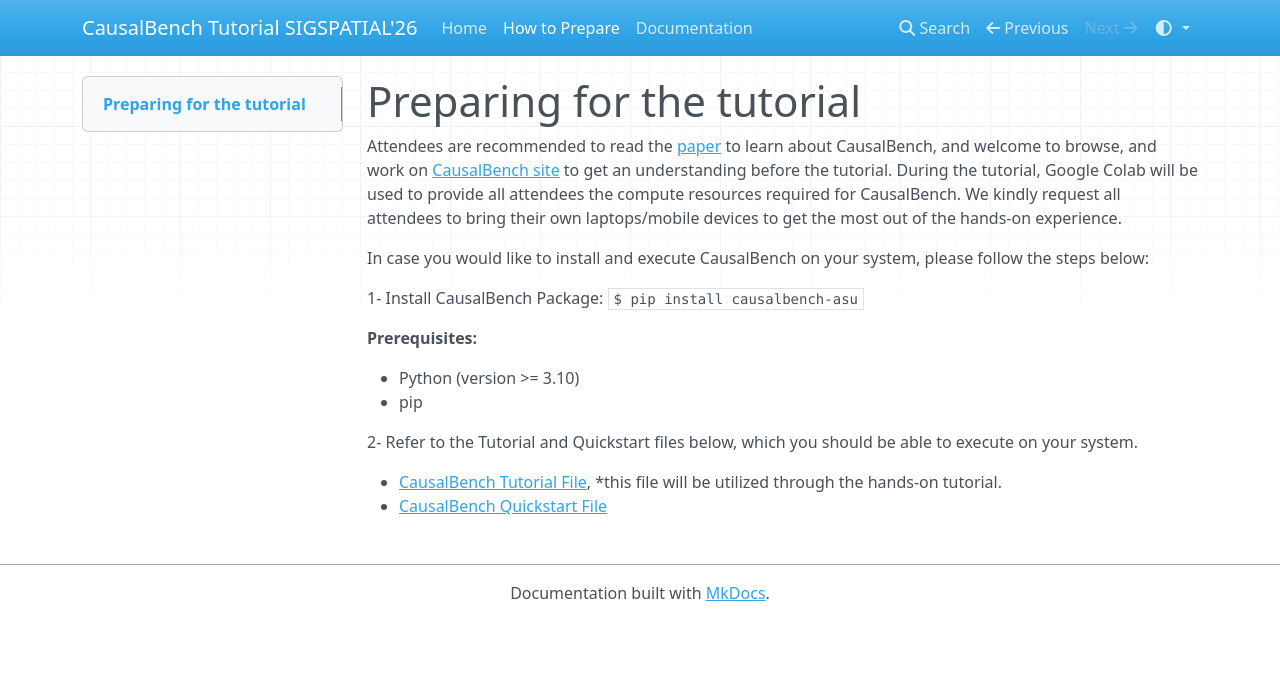
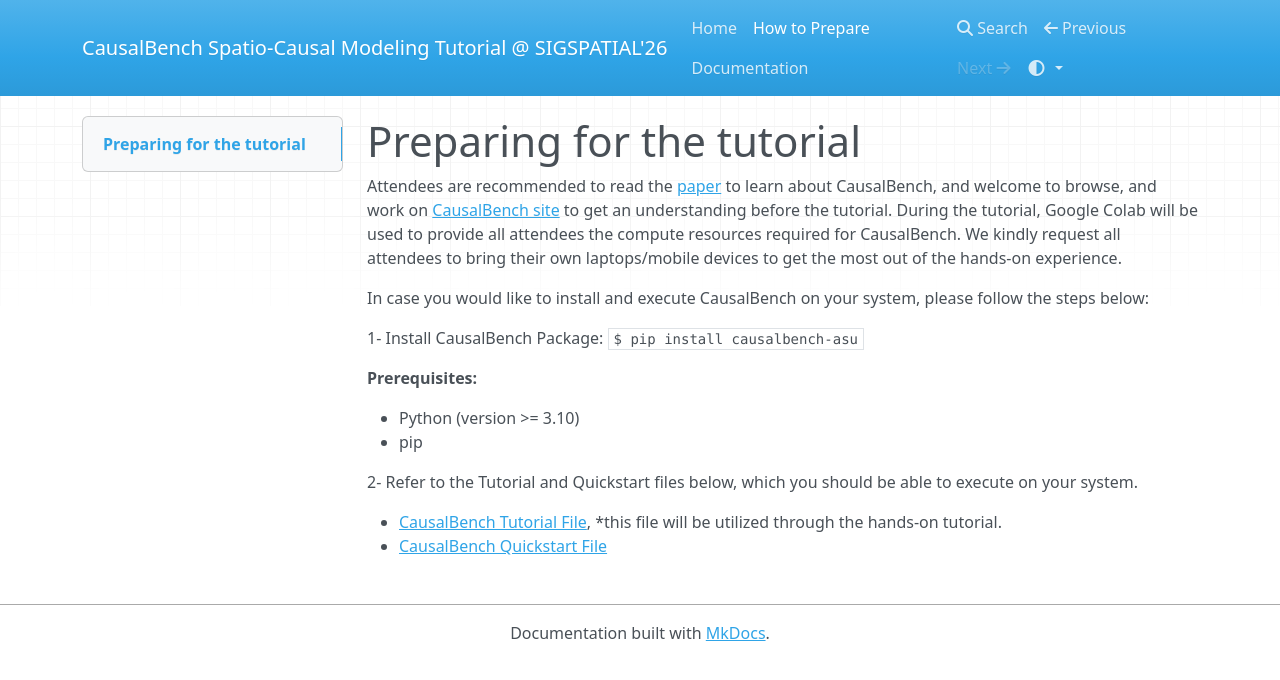
Before and after one commit to CausalBenchOrg/CausalBench-SpatialTutorial, an MkDocs documentation site: the page built from docs/prep.md, in a window 1280 px wide. Shown: the top 680 px of the page. Built offline with MkDocs 1.6.1, drawn with Linux system fonts in a browser that asks for light colours; nearby versions of some CDN libraries.

Commit message:
Update mkdocs.yml

```diff
--- a/mkdocs.yml
+++ b/mkdocs.yml
@@ -1,4 +1,4 @@
-site_name: CausalBench Tutorial SIGSPATIAL'26
+site_name: CausalBench Spatio-Causal Modeling Tutorial @ SIGSPATIAL'26
 nav:
   - Home: index.md
   - How to Prepare: prep.md
```
